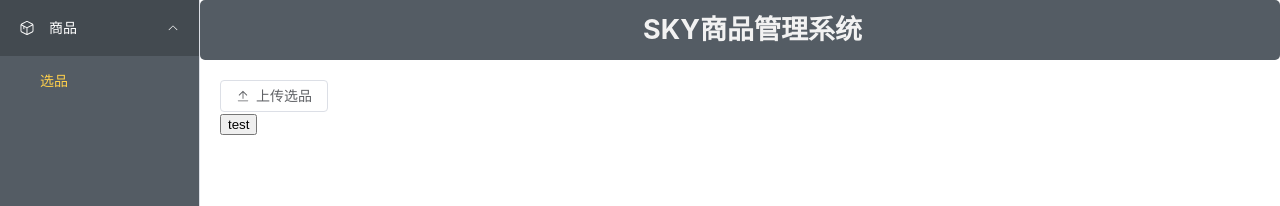
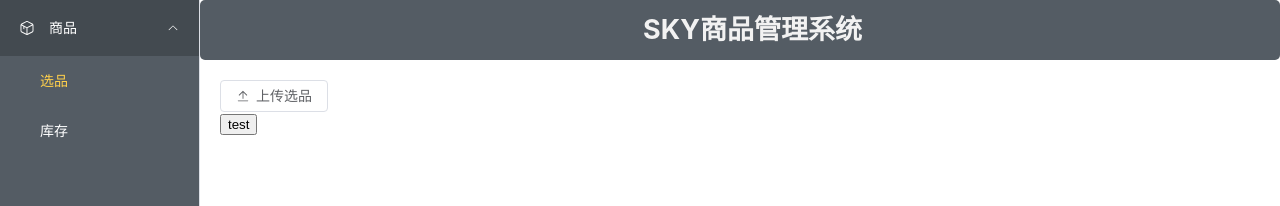
Before and after one commit to LuGuanzong/selection_web, a Vue app: page /product/selection in a window 1280 px wide. Shown: the top 206 px of the page. Built offline with nearby package versions, Linux system fonts and the light colour scheme.

Commit message:
add:点击菜单跳转到对应页面和新增库存页面

```diff
--- a/src/components/layoutMenu.vue
+++ b/src/components/layoutMenu.vue
@@ -12,6 +12,7 @@
     class="el-menu-vertical"
     text-color="#fff"
     :collapse="isFolded"
+    @select="handleGoToPage"
   >
     <template v-for="(item, index) in menuData"  :key="index">
       <el-menu-item v-if="!item.children" :index="item.name">
@@ -50,7 +51,9 @@ import {computed} from "vue";
 import {asyncRouter} from "@/router";
 import SvgIcon from "@/components/svgIcon.vue";
 import {useSidebar} from "@/store/sidebar";
-import { useRoute } from 'vue-router';
+import {useRoute, useRouter} from 'vue-router';
+
+const router = useRouter()
 
 /**
  * 默认打开的设置
@@ -71,6 +74,11 @@ const isFolded = computed(() => sidebarStore.folded)
  * 菜单初始化
  */
 const menuData = computed(() => asyncRouter || [])
+
+// 跳转到对应页面
+const handleGoToPage = (index) => {
+  router.push({name: index})
+}
 </script>
 
 <style scoped lang="scss">
--- a/src/router/product.ts
+++ b/src/router/product.ts
@@ -12,6 +12,12 @@ const productRoute: any[]  = [
                 name: prefix + '/selection',
                 meta: { title: '选品' },
                 component: () => import('@/views/product/selection/index.vue'),
+            },
+            {
+                path: 'store',
+                name: prefix + '/store',
+                meta: { title: '库存' },
+                component: () => import('@/views/product/store/index.vue'),
             }
         ]
     }
--- /dev/null
+++ b/src/views/product/store/index.vue
@@ -0,0 +1,13 @@
+<template>
+  这是库存页面
+</template>
+
+<script>
+export default {
+  name: "index"
+}
+</script>
+
+<style scoped>
+
+</style>
```
